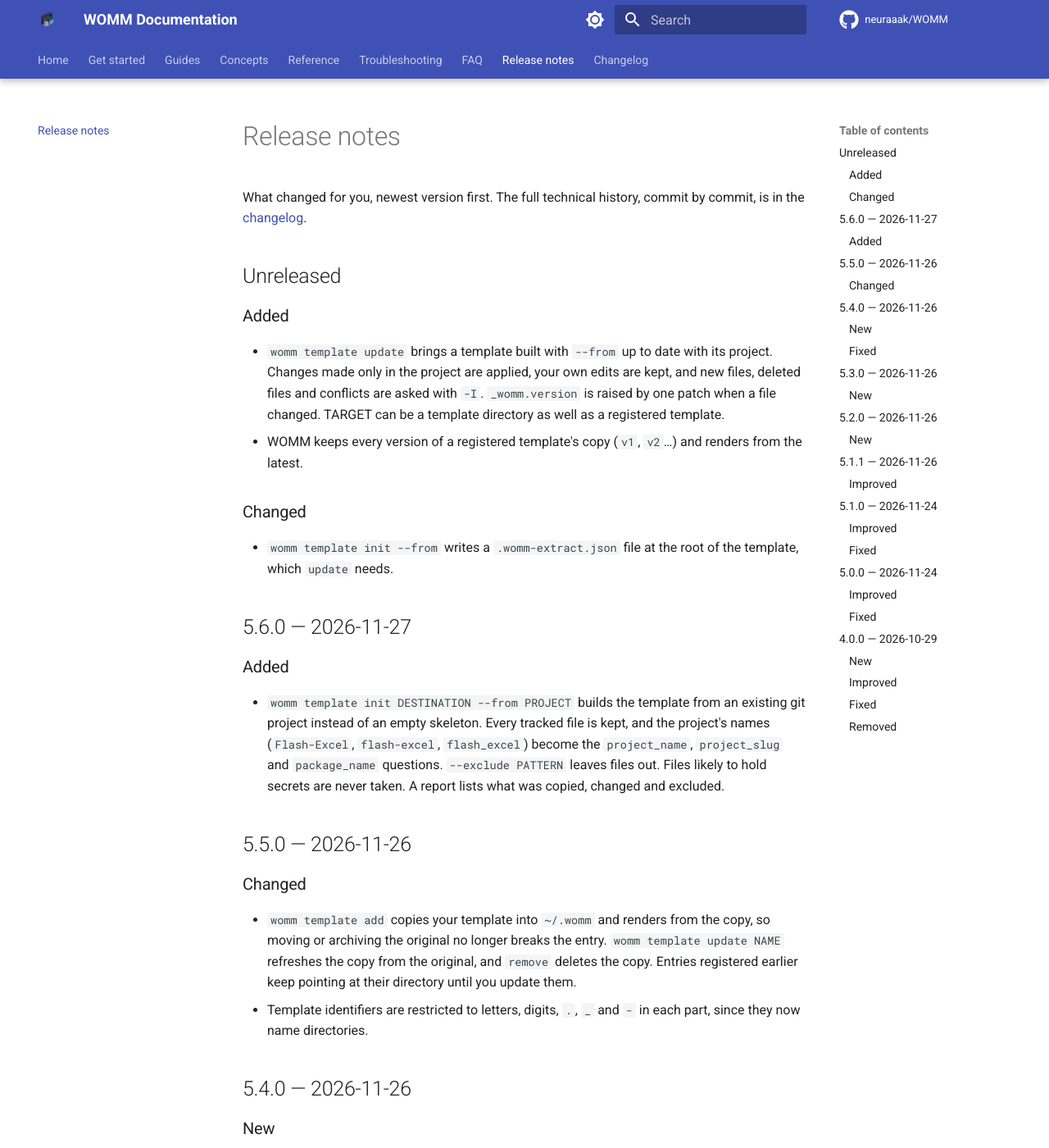
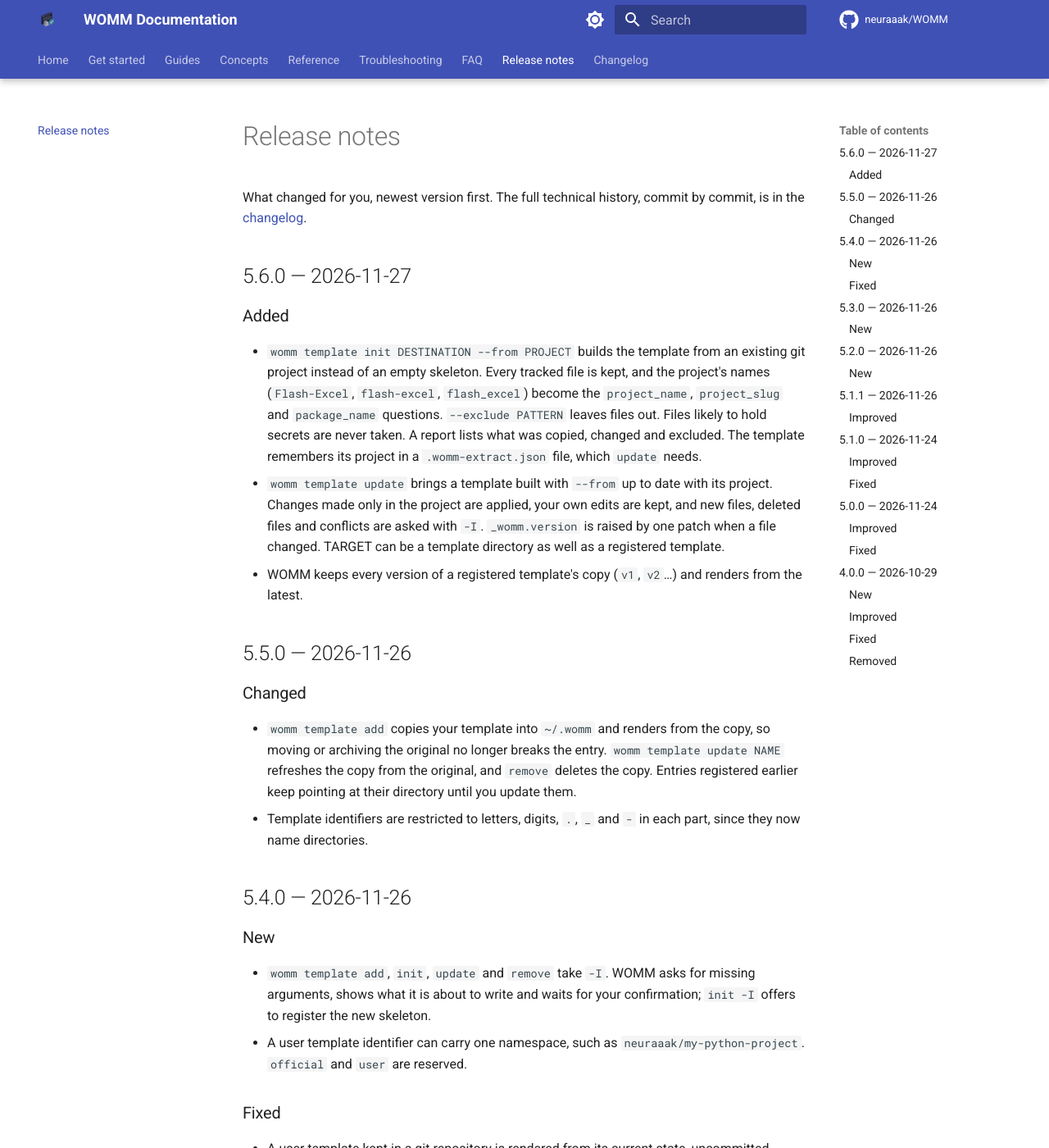
Before and after one commit to neuraaak/WOMM, an MkDocs documentation site: the page built from docs/release-notes.md, in a window 1280 px wide and 1400 px high. Shown: the whole window at 82% size. Built offline with MkDocs 1.6.1 and Material for MkDocs 9.7.7, drawn with Linux system fonts in a browser that asks for light colours; comment, search, counter and statistics services are not loaded; the version menu is left out; part of the change alters nothing that is shown.

Commit message:
docs(release-notes): ship template update and store versions in 5.6.0

```diff
--- a/docs/release-notes.md
+++ b/docs/release-notes.md
@@ -2,23 +2,6 @@
 
 What changed for you, newest version first. The full technical history, commit
 by commit, is in the [changelog](changelog.md).
-
-## Unreleased
-
-### Added
-
-- `womm template update` brings a template built with `--from` up to date
-  with its project. Changes made only in the project are applied, your own
-  edits are kept, and new files, deleted files and conflicts are asked with
-  `-I`. `_womm.version` is raised by one patch when a file changed. TARGET can
-  be a template directory as well as a registered template.
-- WOMM keeps every version of a registered template's copy (`v1`, `v2`…)
-  and renders from the latest.
-
-### Changed
-
-- `womm template init --from` writes a `.womm-extract.json` file at the root
-  of the template, which `update` needs.
 
 ## 5.6.0 — 2026-11-27
 
@@ -29,7 +12,15 @@ by commit, is in the [changelog](changelog.md).
   kept, and the project's names (`Flash-Excel`, `flash-excel`, `flash_excel`)
   become the `project_name`, `project_slug` and `package_name` questions.
   `--exclude PATTERN` leaves files out. Files likely to hold secrets are never
-  taken. A report lists what was copied, changed and excluded.
+  taken. A report lists what was copied, changed and excluded. The template
+  remembers its project in a `.womm-extract.json` file, which `update` needs.
+- `womm template update` brings a template built with `--from` up to date
+  with its project. Changes made only in the project are applied, your own
+  edits are kept, and new files, deleted files and conflicts are asked with
+  `-I`. `_womm.version` is raised by one patch when a file changed. TARGET can
+  be a template directory as well as a registered template.
+- WOMM keeps every version of a registered template's copy (`v1`, `v2`…)
+  and renders from the latest.
 
 ## 5.5.0 — 2026-11-26
 
```
